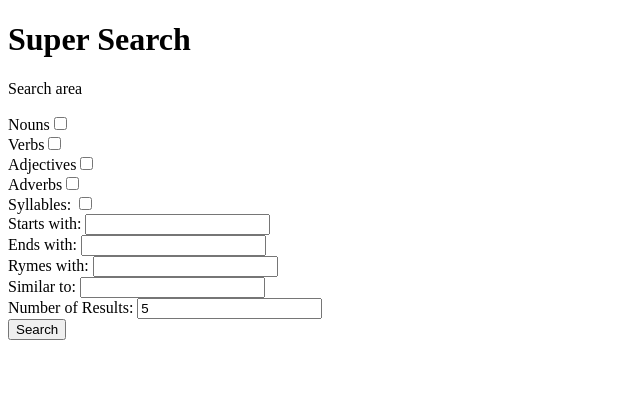
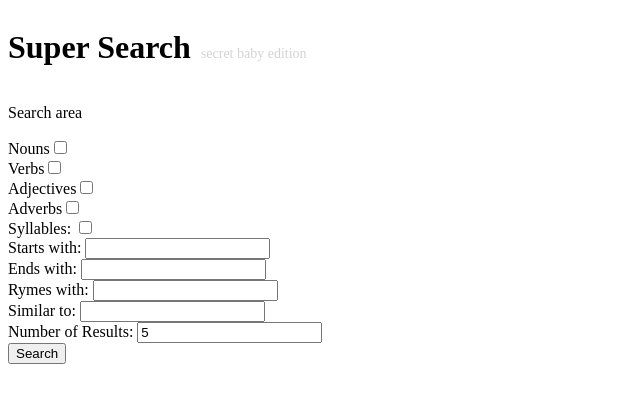
Before and after one commit to UltravioletVoodoo/Super_Search, a Next.js app: page / in a window 1280 px wide. Shown: the top 402 px of the page, without its empty margins (0-640 px from the left). Built offline with nearby package versions, Linux system fonts and the light colour scheme.

Commit message:
created a watermark to demonstrate that the site was in progress

```diff
--- a/pages/index.js
+++ b/pages/index.js
@@ -10,9 +10,21 @@
   return (
     <>
       <Base />
-      <h1>Super Search</h1>
+      <h1 className="title">Super Search</h1>
+      <span className="babylove">secret baby edition</span>
       <SearchInput setter={setSearchResults} />
       <SearchResults searchResults={searchResults} />
+      <style jsx>{`
+      .title {
+        display: inline-block;
+      }
+      .babylove {
+        padding-left: 10px;
+        font-size: 14px;
+        color: lightgray;
+        display: inline-block;
+      }
+      `}</style>
     </>
   )
 }
```
